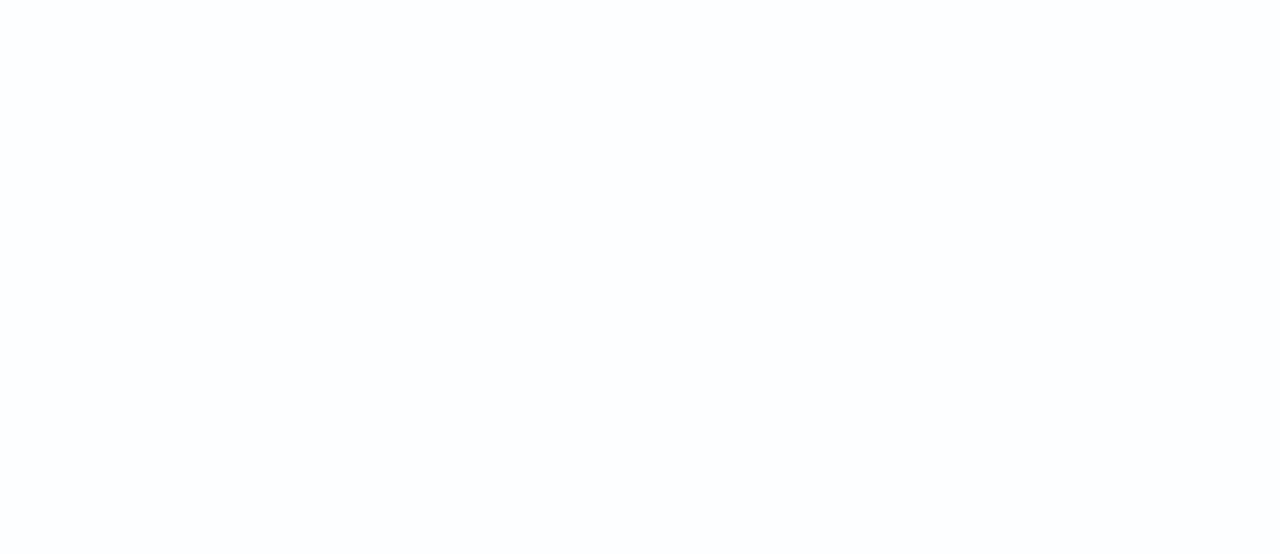
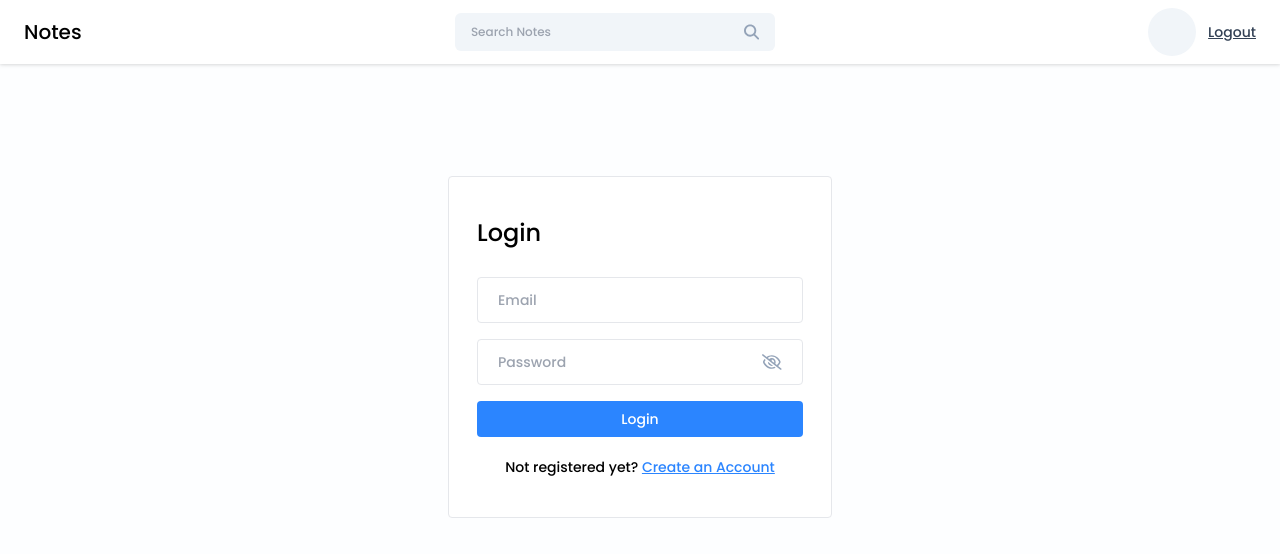
Before and after one commit to rayennaat/Notes-app, a React (Vite) app in the folder frontend/notes-app/: page / in a window 1280 px wide. Before the commit this address had no page. Shown: the top 554 px of the page. Built offline with nearby package versions, Linux system fonts and the light colour scheme.

Commit message:
Update App.jsx

```diff
--- a/frontend/notes-app/src/App.jsx
+++ b/frontend/notes-app/src/App.jsx
@@ -9,7 +9,7 @@
   <Router>
     <Routes>
       <Route path='/dashboard' exact element={<Home />} />
-      <Route path='/login' exact element={<Login />} />
+      <Route path='/' exact element={<Login />} />
       <Route path='/signup' exact element={<SignUp />} />
     </Routes>
   </Router>
```
